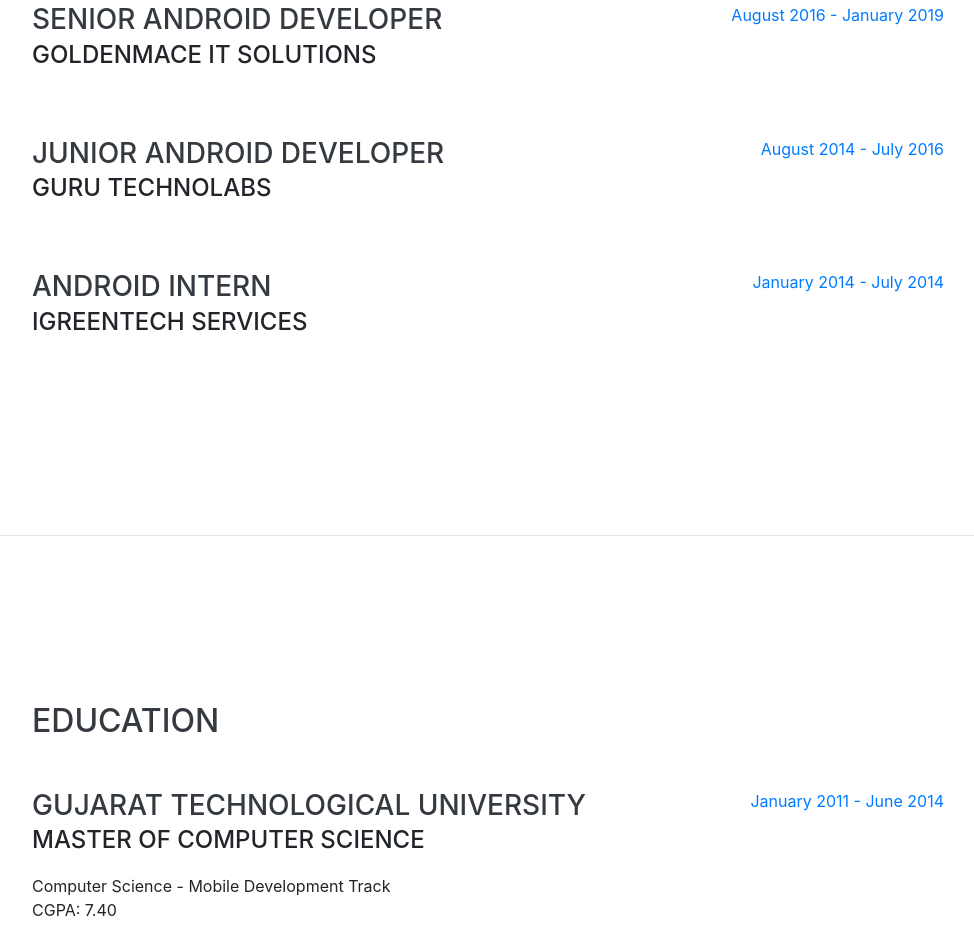
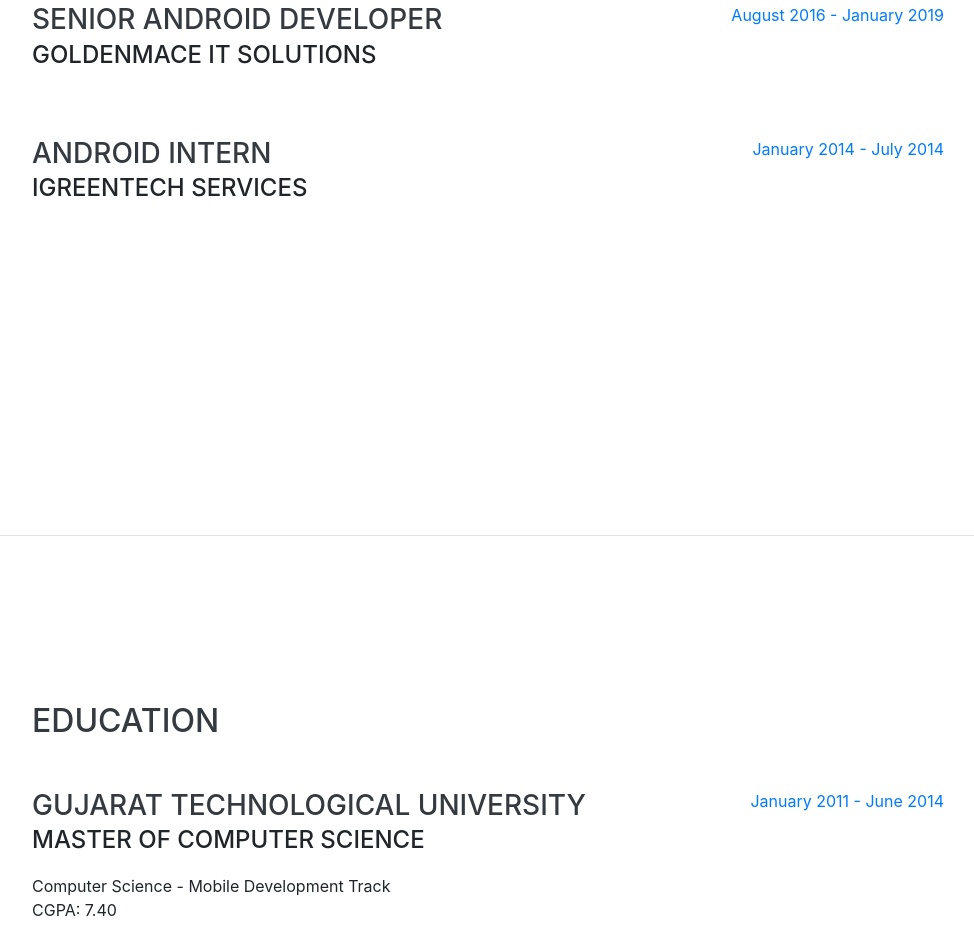
Before and after one commit to patoliavishal/patoliavishal.github.io, a website with bundled scripts: page index.html in a window 1280 px wide. Shown: the part 1066-2003 px from the top of the page, without its empty margins (288-1262 px from the left). Built offline with nearby package versions, Linux system fonts and the light colour scheme; a web font is replaced by a local one.

Commit message:
Update index.html

```diff
--- a/index.html
+++ b/index.html
@@ -136,16 +136,6 @@
           </div>
           <div class="resume-date text-md-right">
             <span class="text-primary">August 2016 - January 2019</span>
-          </div>
-        </div>
-
-        <div class="resume-item d-flex flex-column flex-md-row justify-content-between mb-5">
-          <div class="resume-content">
-            <h3 class="mb-0">Junior Android Developer</h3>
-            <div class="subheading mb-3">Guru Technolabs</div>
-          </div>
-          <div class="resume-date text-md-right">
-            <span class="text-primary">August 2014 - July 2016</span>
           </div>
         </div>
 
```
